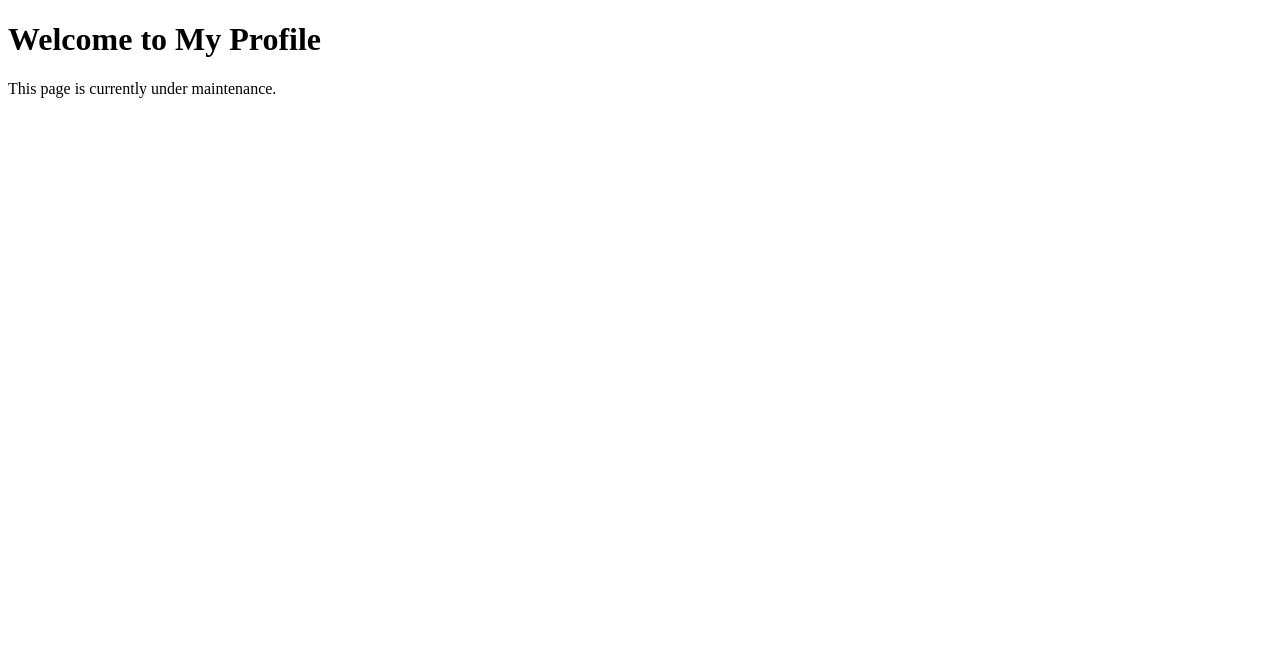
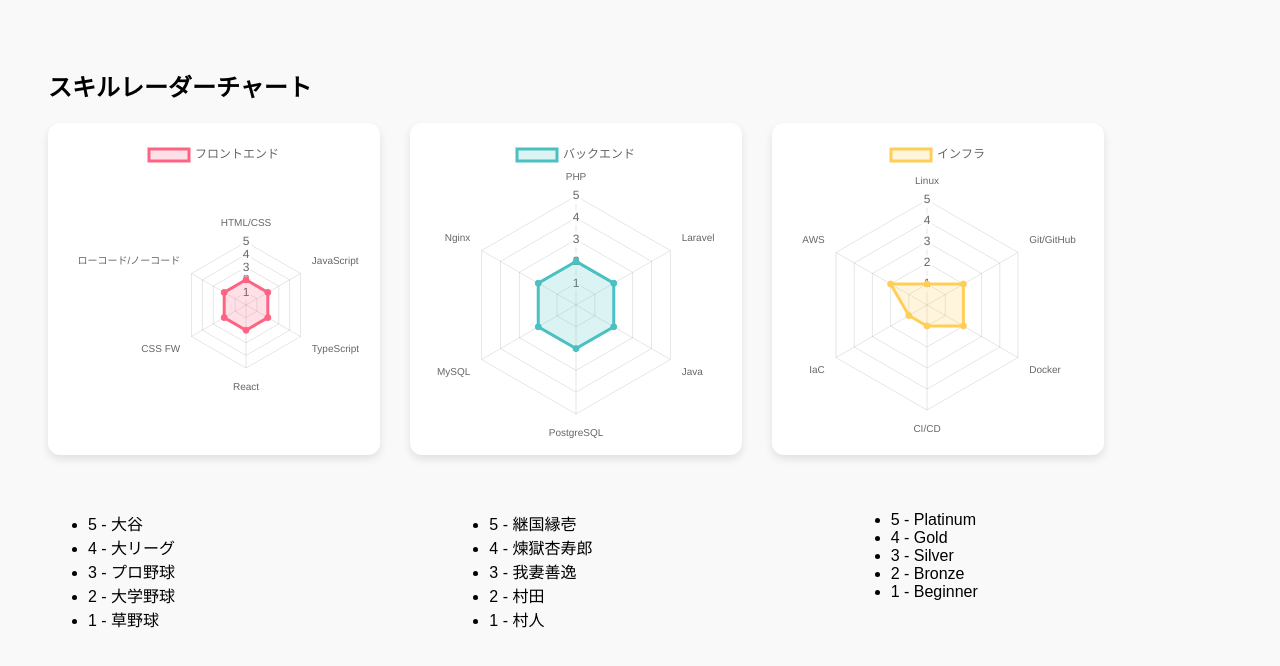
Before and after one commit to 89bk/89bk.github.io, a plain HTML site: page index.html in a window 1280 px wide. Drawn offline with nearby package versions, Linux system fonts and the light colour scheme.

Commit message:
レーダーチャート化

```diff
--- a/index.html
+++ b/index.html
@@ -1,12 +1,156 @@
+
 <!DOCTYPE html>
-<html lang="en">
+<html lang="ja">
 <head>
-    <meta charset="UTF-8">
-    <meta name="viewport" content="width=device-width, initial-scale=1.0">
-    <title>My Profile</title>
+  <meta charset="UTF-8">
+  <title>スキルレーダーチャート</title>
+  <script src="https://cdn.jsdelivr.net/npm/chart.js"></script>
+  <style>
+    body {
+      font-family: sans-serif;
+      padding: 40px;
+      background: #f9f9f9;
+    }
+    h2 {
+      margin-bottom: 20px;
+    }
+    .chart-grid {
+      display: flex;
+      flex-wrap: wrap;
+      gap: 30px;
+    }
+    .chart-container {
+      width: 300px;
+      background: white;
+      padding: 16px;
+      border-radius: 12px;
+      box-shadow: 0 4px 8px rgba(0,0,0,0.1);
+    }
+    canvas {
+      width: 100% !important;
+      height: auto !important;
+    }
+  </style>
 </head>
 <body>
-    <h1>Welcome to My Profile</h1>
-    <p>This page is currently under maintenance.</p>
+
+  <h2>スキルレーダーチャート</h2>
+
+  <div class="chart-grid">
+    <div class="chart-container">
+      <canvas id="frontendChart"></canvas>
+    </div>
+    <div class="chart-container">
+      <canvas id="backendChart"></canvas>
+    </div>
+    <div class="chart-container">
+      <canvas id="devopsChart"></canvas>
+    </div>
+  </div>
+
+  <script>
+    const frontend = new Chart(document.getElementById('frontendChart'), {
+      type: 'radar',
+      data: {
+        labels: ['HTML/CSS', 'JavaScript', 'TypeScript', 'React', 'CSS FW', 'ローコード/ノーコード'],
+        datasets: [{
+          label: 'フロントエンド',
+          data: [2, 2, 2, 2, 2, 2],
+          fill: true,
+          backgroundColor: 'rgba(255, 99, 132, 0.2)',
+          borderColor: 'rgba(255, 99, 132, 1)',
+          pointBackgroundColor: 'rgba(255, 99, 132, 1)'
+        }]
+      },
+      options: {
+        scales: {
+          r: {
+            min: 0,
+            max: 5,
+            ticks: { stepSize: 1 }
+          }
+        }
+      }
+    });
+
+    const backend = new Chart(document.getElementById('backendChart'), {
+      type: 'radar',
+      data: {
+        labels: ['PHP', 'Laravel', 'Java', 'PostgreSQL', 'MySQL', 'Nginx'],
+        datasets: [{
+          label: 'バックエンド',
+          data: [2, 2, 2, 2, 2, 2],
+          fill: true,
+          backgroundColor: 'rgba(75, 192, 192, 0.2)',
+          borderColor: 'rgba(75, 192, 192, 1)',
+          pointBackgroundColor: 'rgba(75, 192, 192, 1)'
+        }]
+      },
+      options: {
+        scales: {
+          r: {
+            min: 0,
+            max: 5,
+            ticks: { stepSize: 1 }
+          }
+        }
+      }
+    });
+
+    const devops = new Chart(document.getElementById('devopsChart'), {
+      type: 'radar',
+      data: {
+        labels: ['Linux', 'Git/GitHub', 'Docker', 'CI/CD', 'IaC', 'AWS'],
+        datasets: [{
+          label: 'インフラ',
+          data: [1, 2, 2, 1, 1, 2],
+          fill: true,
+          backgroundColor: 'rgba(255, 206, 86, 0.2)',
+          borderColor: 'rgba(255, 206, 86, 1)',
+          pointBackgroundColor: 'rgba(255, 206, 86, 1)'
+        }]
+      },
+      options: {
+        scales: {
+          r: {
+            min: 0,
+            max: 5,
+            ticks: { stepSize: 1 }
+          }
+        }
+      }
+    });
+  </script>
+
+  <div style="margin-top: 40px; display: flex; flex-wrap: wrap; gap: 20px;">
+    <div style="flex: 1 1 200px;">
+      <ul>
+        <li>5 - 大谷</li>
+        <li>4 - 大リーグ</li>
+        <li>3 - プロ野球</li>
+        <li>2 - 大学野球</li>
+        <li>1 - 草野球</li>
+      </ul>
+    </div>
+    <div style="flex: 1 1 200px;">
+      <ul>
+        <li>5 - 継国縁壱</li>
+        <li>4 - 煉獄杏寿郎</li>
+        <li>3 - 我妻善逸</li>
+        <li>2 - 村田</li>
+        <li>1 - 村人</li>
+      </ul>
+    </div>
+    <div style="flex: 1 1 200px;">
+      <ul>
+        <li>5 - Platinum</li>
+        <li>4 - Gold</li>
+        <li>3 - Silver</li>
+        <li>2 - Bronze</li>
+        <li>1 - Beginner</li>
+      </ul>
+    </div>
+  </div>
+
 </body>
 </html>
```
